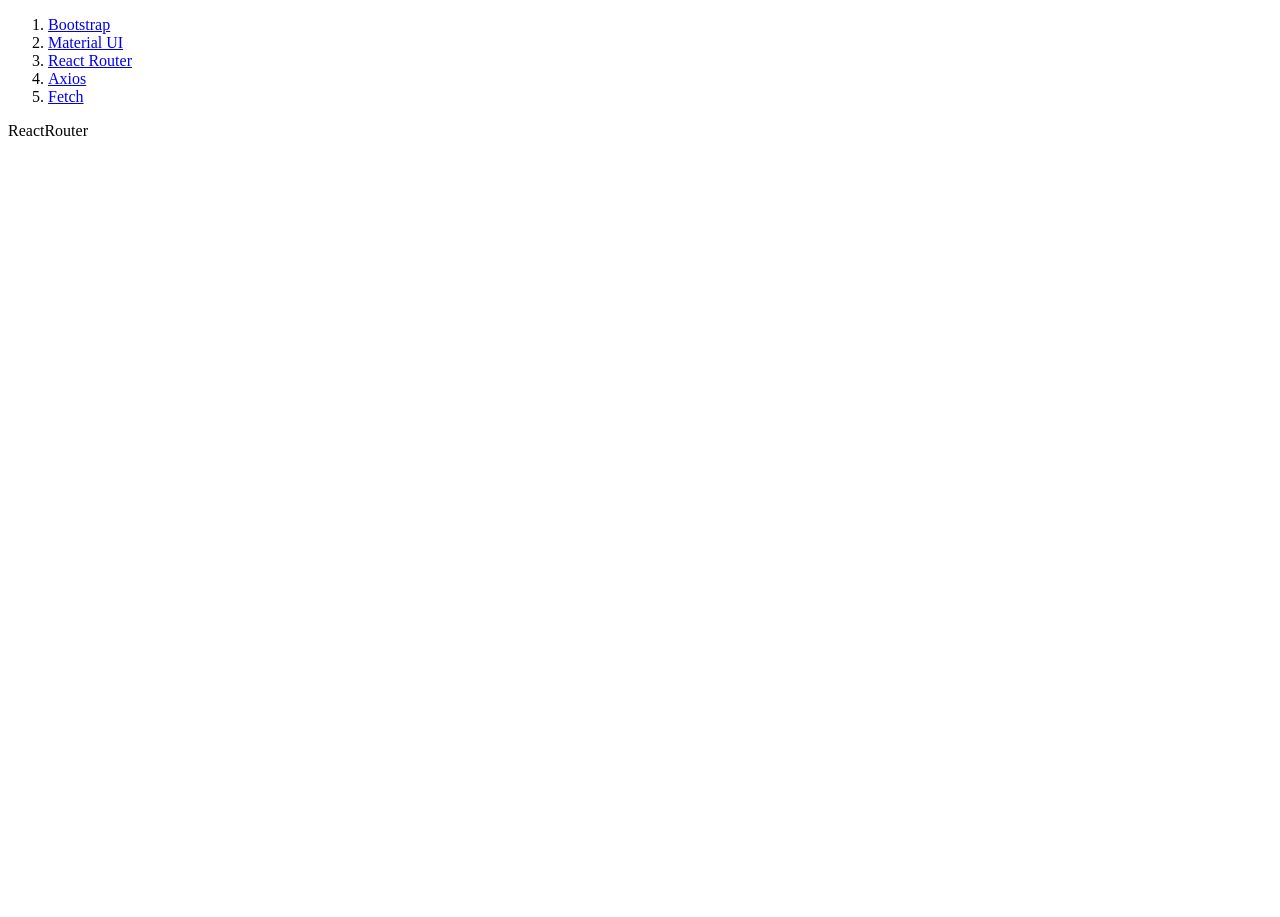
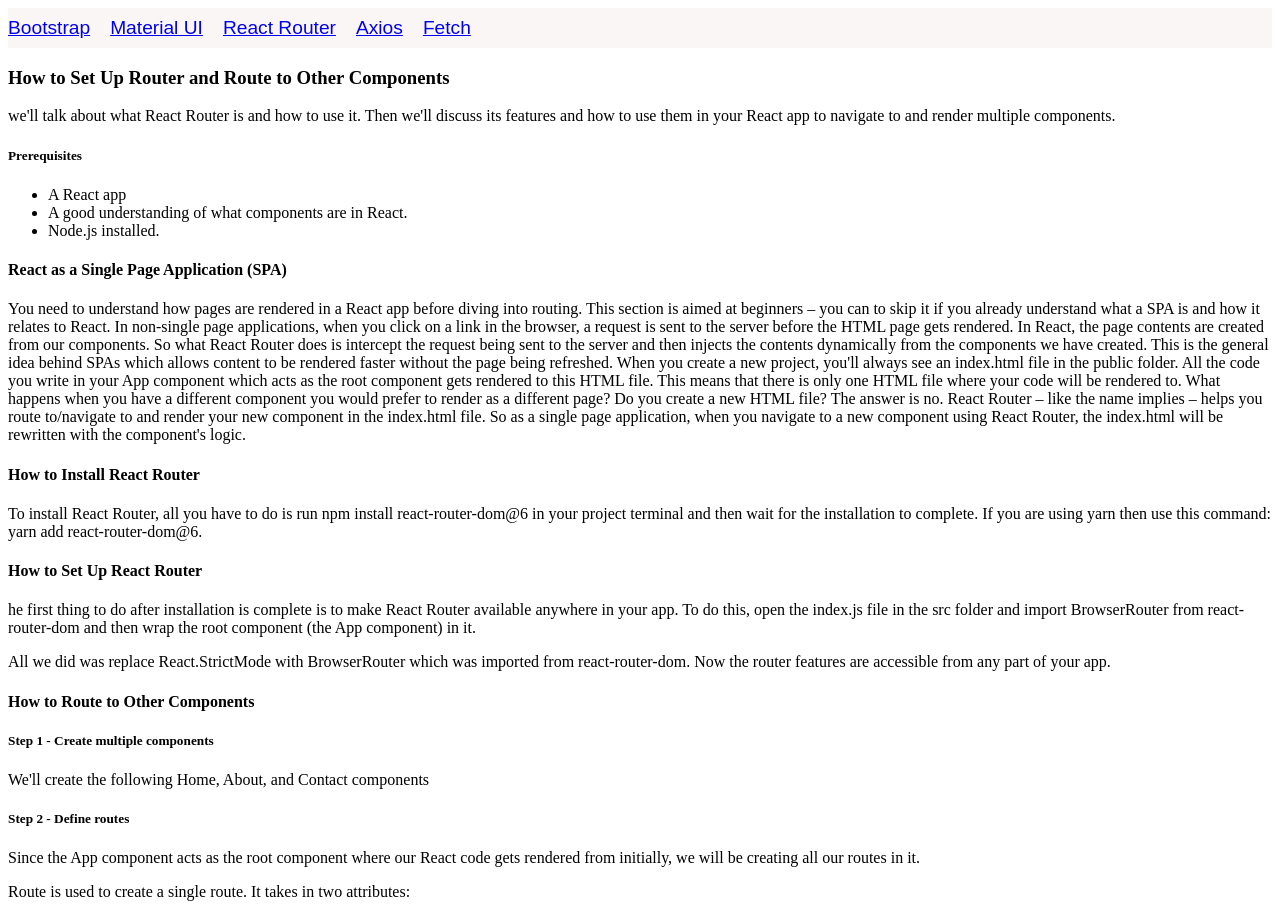
Before and after one commit to Neelima-Rapeti/Articel, a React (Create React App) app in the folder Article/: page /router in a window 1280 px wide. Shown: the top 917 px of the page. Before the commit the page ends 800 px from the top, so only its background shows below. Built offline with nearby package versions, Linux system fonts and the light colour scheme.

Commit message:
reacrrouter dom

```diff
--- a/Article/public/index.html
+++ b/Article/public/index.html
@@ -2,18 +2,14 @@
 <html lang="en">
   <head>
     <meta charset="utf-8" />
-    <link rel="icon" href="%PUBLIC_URL%/favicon.ico" />
+    <!-- <link rel="icon" href="%PUBLIC_URL%/favicon.ico" /> -->
     <meta name="viewport" content="width=device-width, initial-scale=1" />
     <meta name="theme-color" content="#000000" />
     <meta
       name="description"
       content="Web site created using create-react-app"
     />
-    <link rel="apple-touch-icon" href="%PUBLIC_URL%/logo192.png" />
-    <!--
-      manifest.json provides metadata used when your web app is installed on a
-      user's mobile device or desktop. See https://developers.google.com/web/fundamentals/web-app-manifest/
-    -->
+
     <link rel="manifest" href="%PUBLIC_URL%/manifest.json" />
     <!--
       Notice the use of %PUBLIC_URL% in the tags above.
--- a/Article/src/App.css
+++ b/Article/src/App.css
@@ -2,37 +2,32 @@
   text-align: center;
 }
 
-.App-logo {
-  height: 40vmin;
-  pointer-events: none;
+
+.nav ul {
+  list-style: none;
+  background-color: rgb(250, 246, 246);
+
+  padding: 0;
+  margin: auto;
+}
+.nav li {
+  display: inline;
+  font-family: "Oswald", sans-serif;
+  font-size: 1.2em;
+  line-height: 40px;
+  height: 40px;
+  margin-right: 20px;
+  /* border-bottom: 1px solid #888; */
+
+
 }
 
-@media (prefers-reduced-motion: no-preference) {
-  .App-logo {
-    animation: App-logo-spin infinite 20s linear;
-  }
+.nav li:hover {
+  background-color: #005f5f;
 }
 
-.App-header {
-  background-color: #282c34;
-  min-height: 100vh;
-  display: flex;
-  flex-direction: column;
-  align-items: center;
-  justify-content: center;
-  font-size: calc(10px + 2vmin);
-  color: white;
+.nav li.active {
+  background-color: #fff;
+  color: #444;
+  cursor: default;
 }
-
-.App-link {
-  color: #61dafb;
-}
-
-@keyframes App-logo-spin {
-  from {
-    transform: rotate(0deg);
-  }
-  to {
-    transform: rotate(360deg);
-  }
-}
--- a/Article/src/components/Main.js
+++ b/Article/src/components/Main.js
@@ -5,13 +5,16 @@
   return (
     <>
         <header>
-        <ol>
-            <li><NavLink to="/bootstrap">Bootstrap</NavLink></li>
+          <div class="nav">
+          <ul>
+            <li ><NavLink to="/bootstrap">Bootstrap</NavLink></li>
             <li><NavLink to="/mui">Material UI</NavLink></li>
             <li><NavLink to="/router">React Router</NavLink></li>
             <li><NavLink to="/axios">Axios</NavLink></li>
             <li><NavLink to="/fetch">Fetch</NavLink></li>
-        </ol>
+        </ul>
+          </div>
+
         </header>
         <main>
             <Outlet />
--- a/Article/src/components/ReactRouter.js
+++ b/Article/src/components/ReactRouter.js
@@ -1,7 +1,85 @@
-import React from 'react'
+import React from "react";
 
 export default function ReactRouter() {
+
   return (
-    <div>ReactRouter</div>
-  )
+    <div>
+      <h3>How to Set Up Router and Route to Other Components</h3>
+      <p>
+        we'll talk about what React Router is and how to use it. Then we'll
+        discuss its features and how to use them in your React app to navigate
+        to and render multiple components.
+      </p>
+      <h5>Prerequisites</h5>
+      <ul>
+        <li>A React app</li>
+        <li>A good understanding of what components are in React.</li>
+
+        <li>Node.js installed.</li>
+      </ul>
+      <h4>React as a Single Page Application (SPA)</h4>
+      <p>
+        You need to understand how pages are rendered in a React app before
+        diving into routing. This section is aimed at beginners – you can to
+        skip it if you already understand what a SPA is and how it relates to
+        React. In non-single page applications, when you click on a link in the
+        browser, a request is sent to the server before the HTML page gets
+        rendered. In React, the page contents are created from our components.
+        So what React Router does is intercept the request being sent to the
+        server and then injects the contents dynamically from the components we
+        have created. This is the general idea behind SPAs which allows content
+        to be rendered faster without the page being refreshed. When you create
+        a new project, you'll always see an index.html file in the public
+        folder. All the code you write in your App component which acts as the
+        root component gets rendered to this HTML file. This means that there is
+        only one HTML file where your code will be rendered to. What happens
+        when you have a different component you would prefer to render as a
+        different page? Do you create a new HTML file? The answer is no. React
+        Router – like the name implies – helps you route to/navigate to and
+        render your new component in the index.html file. So as a single page
+        application, when you navigate to a new component using React Router,
+        the index.html will be rewritten with the component's logic.
+      </p>
+      <h4>How to Install React Router</h4>
+      <p>
+        To install React Router, all you have to do is run npm install
+        react-router-dom@6 in your project terminal and then wait for the
+        installation to complete. If you are using yarn then use this command:
+        yarn add react-router-dom@6.
+      </p>
+      <h4>How to Set Up React Router</h4>
+      <p>
+        he first thing to do after installation is complete is to make React
+        Router available anywhere in your app. To do this, open the index.js
+        file in the src folder and import BrowserRouter from react-router-dom
+        and then wrap the root component (the App component) in it.
+      </p>
+      <p>
+        All we did was replace React.StrictMode with BrowserRouter which was
+        imported from react-router-dom. Now the router features are accessible
+        from any part of your app.
+      </p>
+      <h4>How to Route to Other Components</h4>
+      <h5>Step 1 - Create multiple components</h5>
+      <p>We'll create the following Home, About, and Contact components</p>
+      <h5>Step 2 - Define routes</h5>
+      <p>
+        Since the App component acts as the root component where our React code
+        gets rendered from initially, we will be creating all our routes in it.
+      </p>
+      <p>Route is used to create a single route. It takes in two attributes:</p>
+      <ul>
+        <li>
+          path, which specifies the URL path of the desired component. You can
+          call this pathname whatever you want. Above, you'll notice that the
+          first pathname is a backslash (/). Any component whose pathname is a
+          backslash will get rendered first whenever the app loads for the first
+          time. This implies that the Home component will be the first component
+          to get rendered.
+        </li>
+        <li>element, which specifies the component the route should render.</li>
+      </ul>
+
+    </div>
+  );
 }
```
Also changed, not shown: 1 other file (tests, documents, lock files or other folders).
